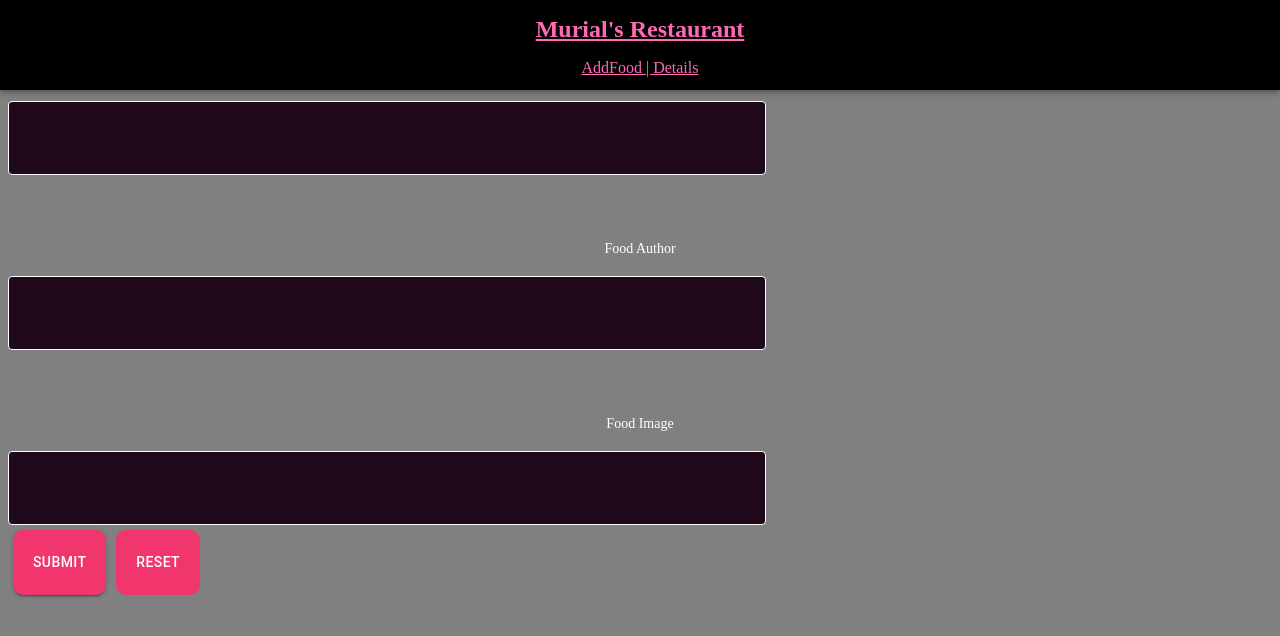
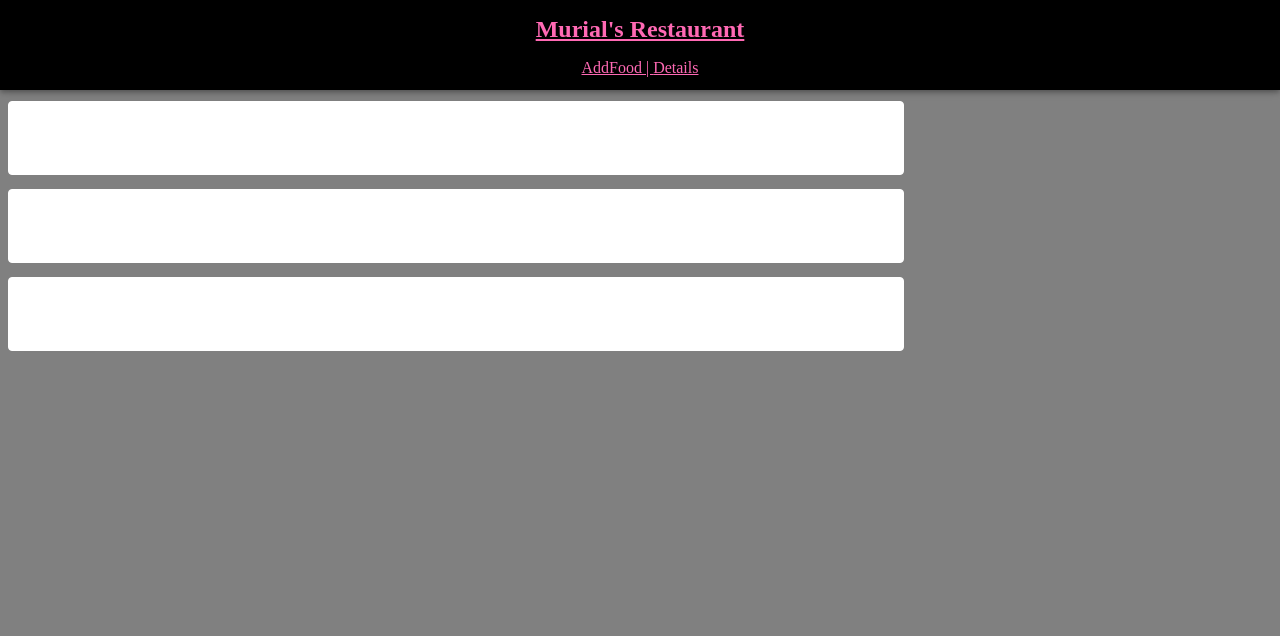
Before and after one commit to twentymurial33/murials_menu, a React (Create React App) app in the folder client/: page /add in a window 1280 px wide. Shown: the top 636 px of the page. Built offline with nearby package versions, Linux system fonts and the light colour scheme.

Commit message:
adding the form

```diff
--- a/client/src/pages/AddFood.js
+++ b/client/src/pages/AddFood.js
@@ -80,13 +80,15 @@ const Form = styled.form`
   input {
     display: block;
     box-sizing: border-box;
-    background: #1e081a;
-    width: 60%;
+    background: white;
+    width: 70%;
     border-radius: 4px;
     border: 1px solid white;
     padding: 28px 10px;
     margin-bottom: 0px;
     font-size: 14px;
+    z-index: 1;
+    position: absolute;
   }
   h2 {
     font-size: 20px;
```
